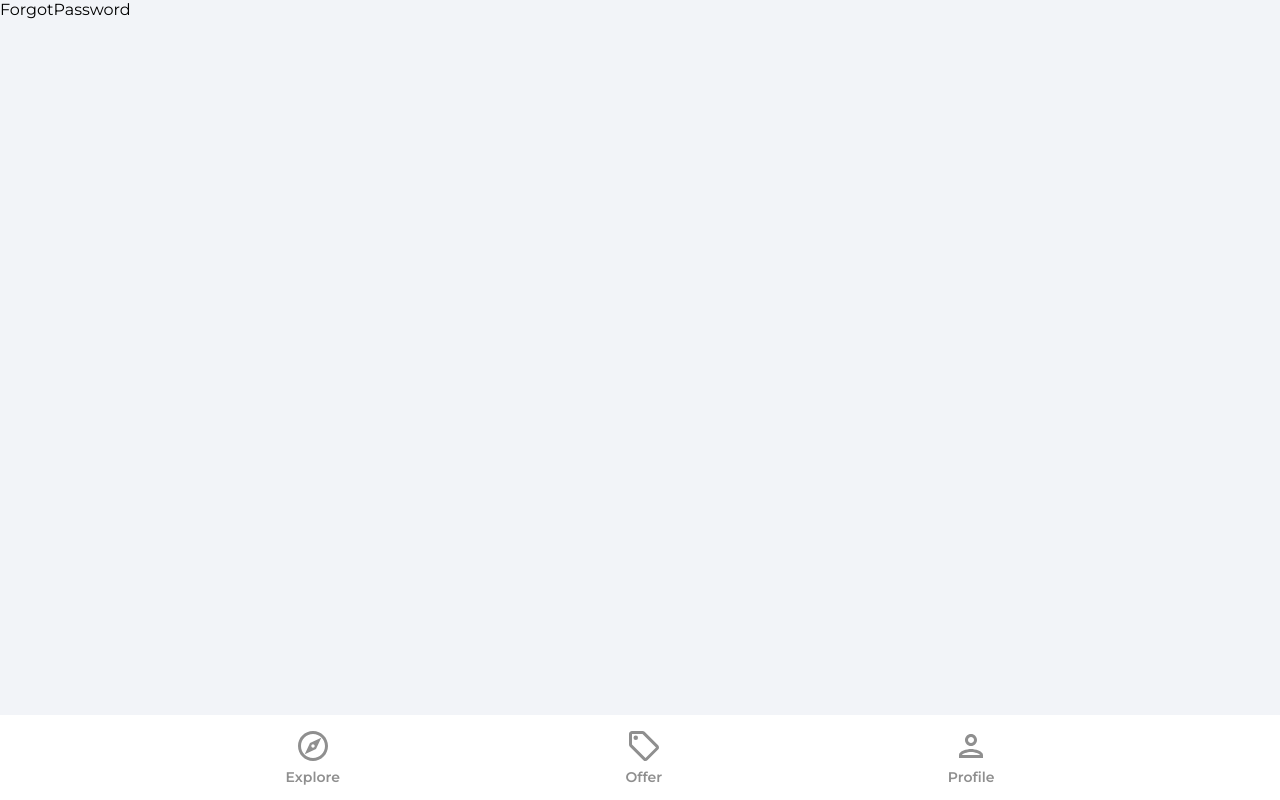
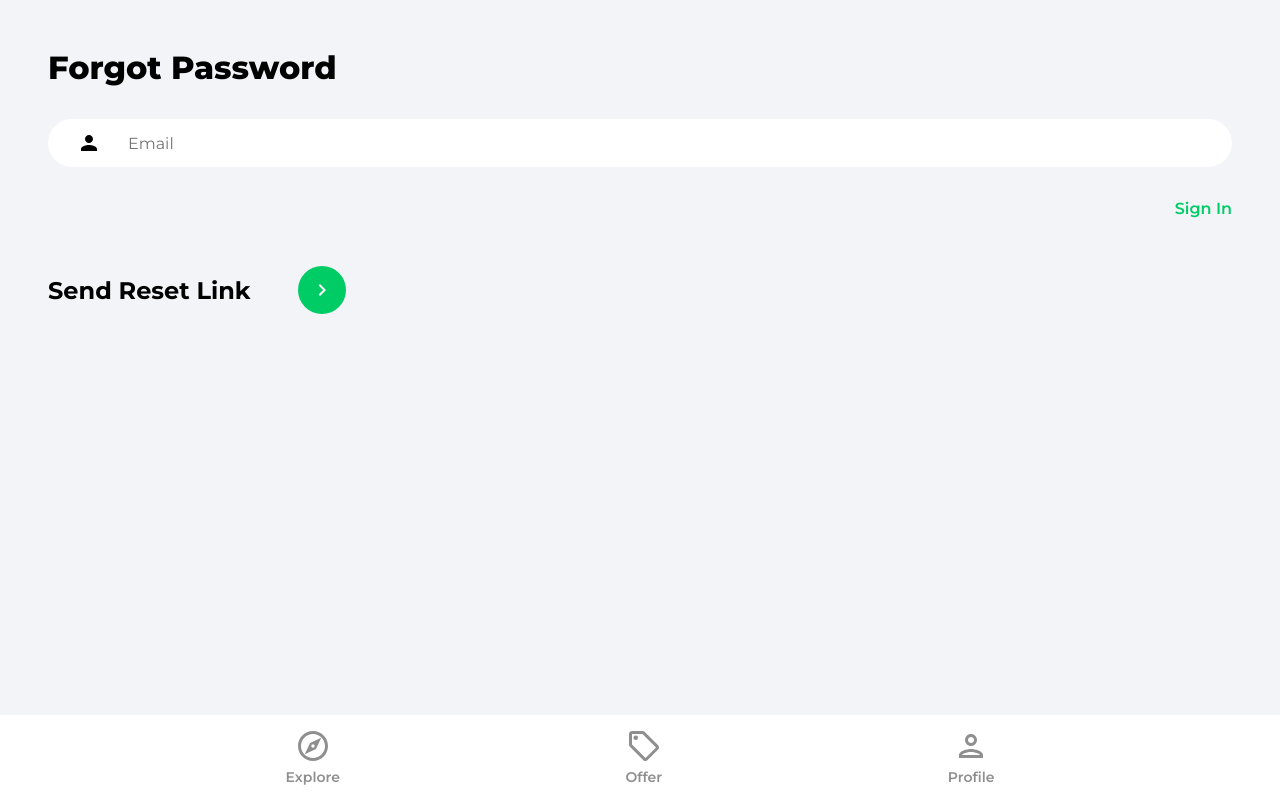
Before and after one commit to rifa712/react-ftb-2022-marketplace, a React (Create React App) app: page /forgot-password in a window 1280 px wide. Built offline with nearby package versions, Linux system fonts and the light colour scheme.

Commit message:
Add Forgot Password

```diff
--- a/src/components/PrivateRoutes.jsx
+++ b/src/components/PrivateRoutes.jsx
@@ -2,12 +2,14 @@
 import { Navigate, Outlet } from 'react-router-dom'
 // hooks
 import { useAuthStatus } from '../hooks/useAuthStatus'
+//
+import Spinner from '../components/Spinner'
 
 const PrivateRoutes = () => {
   const { loggedIn, checkingStatus } = useAuthStatus()
 
   if (checkingStatus) {
-    return <h3>loading...</h3>
+    return <Spinner />
   }
 
   //   Outlet used so the routes can load the child
--- /dev/null
+++ b/src/components/Spinner.jsx
@@ -0,0 +1,11 @@
+import React from 'react'
+
+const Spinner = () => {
+  return (
+    <div className='loadingSpinnerContainer'>
+      <div className='loadingSpinner'></div>
+    </div>
+  )
+}
+
+export default Spinner
--- a/src/pages/ForgotPassword.jsx
+++ b/src/pages/ForgotPassword.jsx
@@ -1,7 +1,57 @@
-import React from 'react'
+import React, { useState } from 'react'
+import { Link } from 'react-router-dom'
+import { getAuth, sendPasswordResetEmail } from 'firebase/auth'
+import { toast } from 'react-toastify'
+// icon
+import { ReactComponent as ArrowRightIcon } from '../assets/svg/keyboardArrowRightIcon.svg'
 
 const ForgotPassword = () => {
-  return <div>ForgotPassword</div>
+  const [email, setEmail] = useState('')
+  const onChange = (e) => {
+    setEmail(e.target.value)
+  }
+
+  const onSubmit = async (e) => {
+    e.preventDefault()
+    try {
+      const auth = getAuth()
+      await sendPasswordResetEmail(auth, email)
+      toast.success('Email was sent')
+    } catch (error) {
+      toast.error('Could not send reset password ')
+    }
+  }
+
+  return (
+    <div className='pageContainer'>
+      <header>
+        <p className='pageHeader'>Forgot Password</p>
+      </header>
+
+      <main>
+        <form onSubmit={onSubmit}>
+          <input
+            type='email'
+            className='emailInput'
+            placeholder='Email'
+            id='email'
+            value={email}
+            onChange={onChange}
+          />
+          <Link className='forgotPasswordLink' to='/sign-in'>
+            Sign In
+          </Link>
+
+          <div className='signInBar'>
+            <div className='signInText'>Send Reset Link</div>
+            <button className='signInButton'>
+              <ArrowRightIcon fill='#ffffff' width='34px' />
+            </button>
+          </div>
+        </form>
+      </main>
+    </div>
+  )
 }
 
 export default ForgotPassword
```
